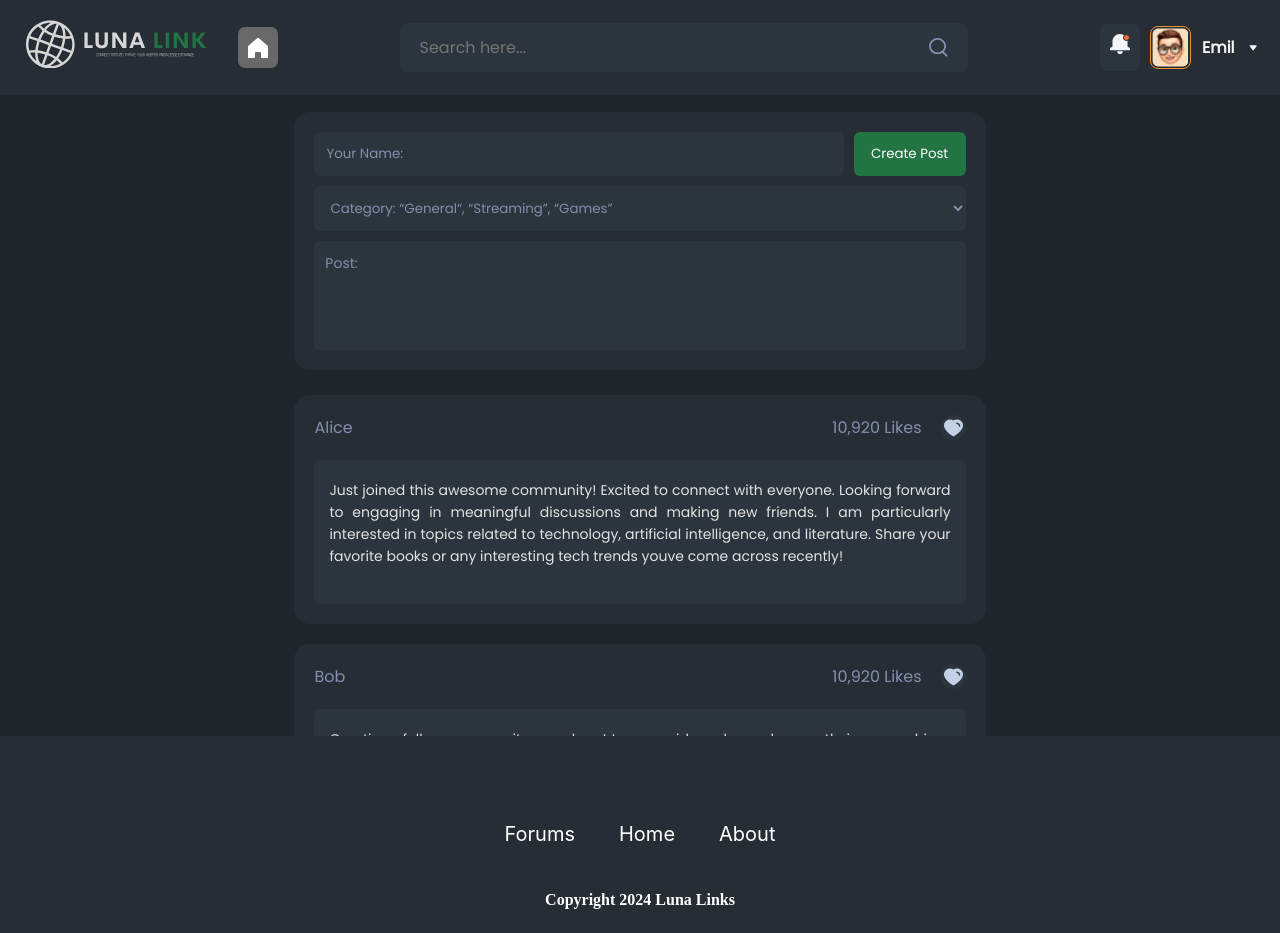
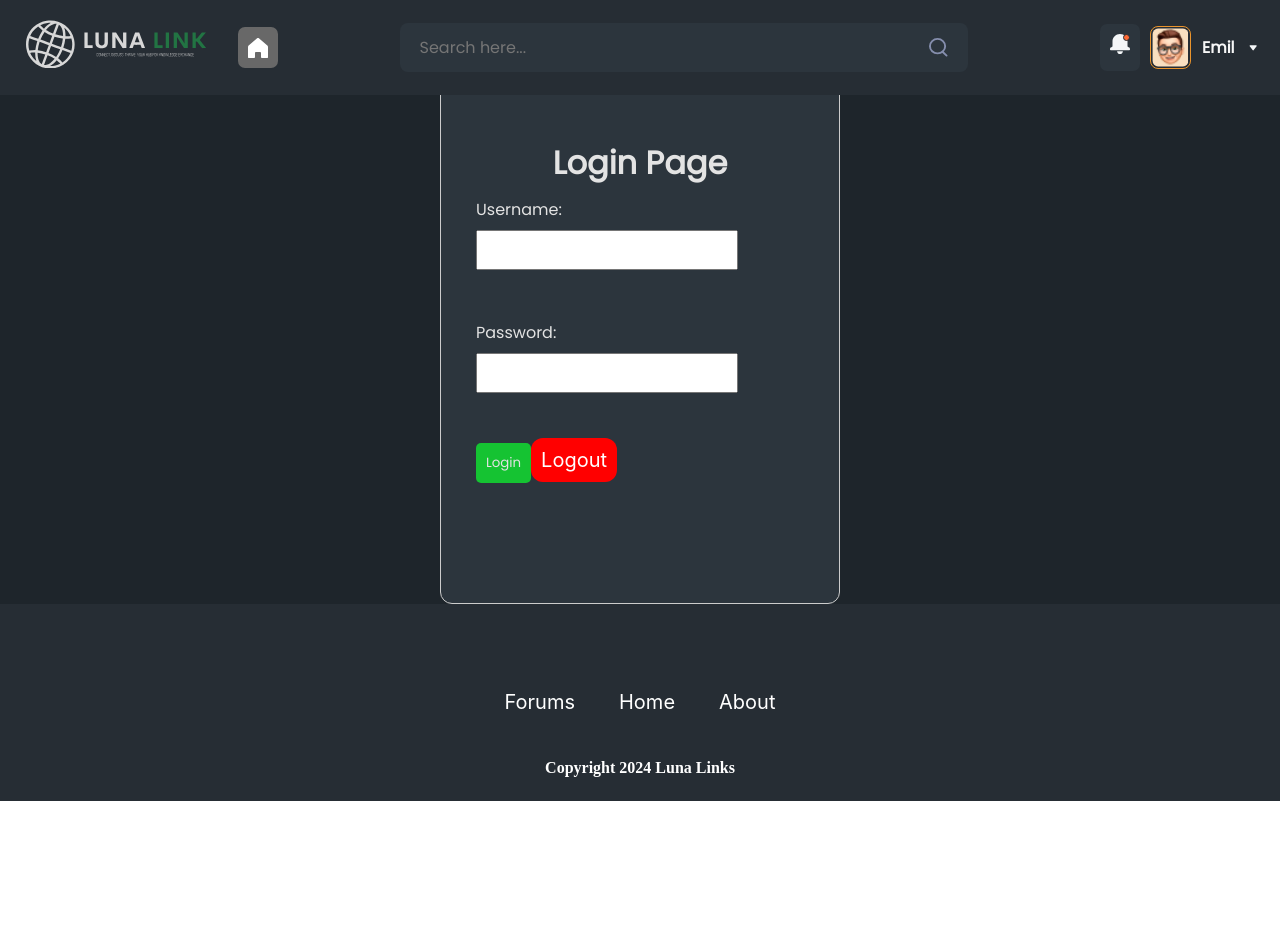
Before and after one commit to AdrianKnudsen/Luna-Link, a React (Vite) app: page / in a window 1280 px wide. After the commit the page ends 801 px from the top, so only its background shows below. Built offline with nearby package versions, Linux system fonts and the light colour scheme.

Commit message:
Updated router path & import, made login/out-pages & buttons.

```diff
--- a/src/App.jsx
+++ b/src/App.jsx
@@ -1,9 +1,11 @@
 import { BrowserRouter, Routes, Route } from "react-router-dom";
 import { LayoutBase } from "./Pages/LayoutBase";
 import { LandingPage } from "./Pages/LandingPage";
-import { ForumMain } from "./Pages/ForumsPage/ForumMain";
 import { About } from "./Pages/AboutPage";
 import { ContactPage } from "./Pages/ContactPage";
+import LogoutPage from "./Pages/LogoutPage";
+import FakeLoginPage from "./Pages/FakeLoginPage";
+import MainPage from "./Pages/MainPage";
 
 export function App() {
   return (
@@ -11,10 +13,12 @@ export function App() {
       <BrowserRouter>
         <Routes>
           <Route path="/" element={<LayoutBase />}>
-            <Route index element={<LandingPage />} />
+            <Route index element={<FakeLoginPage />} />
+            <Route path="/Home" element={<LandingPage />} />
+            <Route path="/Loggedin" element={<MainPage />} />
             <Route path="/About" element={<About />} />
-            <Route path="/ForumMain" element={<ForumMain />} />
             <Route path="/Contact" element={<ContactPage />} />
+            <Route path="/Loggedout" element={<LogoutPage />} />
             <Route path="*" element={<h1>404 Not Found</h1>} />
           </Route>
         </Routes>
--- /dev/null
+++ b/src/Components/LogoutButton.jsx
@@ -0,0 +1,13 @@
+import React from "react";
+import { Link } from "react-router-dom";
+import styles from "./LogoutButton.module.css";
+
+const LogoutButton = () => {
+  return (
+    <Link to="./Loggedout" className={styles.logoutButton}>
+      Logout
+    </Link>
+  );
+};
+
+export default LogoutButton;
--- /dev/null
+++ b/src/Components/LogoutButton.module.css
@@ -0,0 +1,13 @@
+.logoutButton {
+  background-color: #f00;
+  color: #fff;
+  padding: 10px;
+  border: none;
+  cursor: pointer;
+  text-decoration: none;
+  border-radius: 12px;
+}
+
+.logoutButton:hover {
+  background-color: #d00;
+}
--- /dev/null
+++ b/src/Pages/FakeLoginPage.jsx
@@ -0,0 +1,51 @@
+import { useState } from "react";
+import { useNavigate } from "react-router-dom"; // Import useNavigate
+import styles from "./FakeLoginPage.module.css";
+import LogoutButton from "../Components/LogoutButton";
+
+const FakeLoginPage = () => {
+  const [username, setUsername] = useState("");
+  const [password, setPassword] = useState("");
+  const navigate = useNavigate();
+
+  const handleLogin = () => {
+    // Simulate a fake login by checking for specific values
+    if (username.toLowerCase() === "demo" && password === "password123") {
+      navigate("/Loggedin");
+    } else {
+      alert("Invalid username or password");
+    }
+  };
+
+  return (
+    <div className={styles.loginContainer}>
+      <h1>Login Page</h1>
+      <label className={styles.label}>
+        Username:
+        <input
+          type="text"
+          value={username}
+          onChange={(e) => setUsername(e.target.value)}
+          className={styles.input}
+        />
+      </label>
+      <br />
+      <label className={styles.label}>
+        Password:
+        <input
+          type="password"
+          value={password}
+          onChange={(e) => setPassword(e.target.value)}
+          className={styles.input}
+        />
+      </label>
+      <br />
+      <button onClick={handleLogin} className={styles.button}>
+        Login
+      </button>
+      <LogoutButton />
+    </div>
+  );
+};
+
+export default FakeLoginPage;
--- /dev/null
+++ b/src/Pages/FakeLoginPage.module.css
@@ -0,0 +1,36 @@
+.loginContainer {
+  max-width: 400px;
+  margin: 0 auto;
+  padding: 120px 35px;
+  border: 1px solid #ccc;
+  border-radius: 12px;
+  background-color: #2c353d;
+  color: #e3e3e3;
+}
+
+.label {
+  display: block;
+  margin-bottom: 10px;
+}
+
+.input {
+  width: 80%;
+  padding: 8px;
+  margin-bottom: 15px;
+  margin-top: 8px;
+}
+
+.button {
+  border-radius: 12px;
+  background-color: #15c332;
+  color: #e3e3e3;
+  padding: 10px;
+  border: none;
+  border-radius: 5px;
+  cursor: pointer;
+  transition: background-color 0.3s ease-in-out;
+}
+
+.button:hover {
+  background-color: #319f3a;
+}
--- a/src/Pages/ForumsPage/ForumMain.jsx
+++ /dev/null
@@ -1,12 +0,0 @@
-import { Link } from "react-router-dom";
-
-export function ForumMain() {
-  return (
-    <>
-      <main className="ForumMainContainer">
-        <h1>Forums main page</h1>
-        <Link to="/About">Go to about</Link>
-      </main>
-    </>
-  );
-}
--- /dev/null
+++ b/src/Pages/LogoutPage.jsx
@@ -0,0 +1,20 @@
+import React from "react";
+import { Link } from "react-router-dom";
+import styles from "./LogoutPage.module.css";
+
+const LogoutPage = () => {
+  return (
+    <div className={styles.logoutContainer}>
+      <h1>Welcome back!</h1>
+      <p>
+        We hope to see you again soon. If youd like to log in again, click the
+        button below:
+      </p>
+      <Link to="/" className={styles.loginLink}>
+        Log In
+      </Link>
+    </div>
+  );
+};
+
+export default LogoutPage;
--- /dev/null
+++ b/src/Pages/LogoutPage.module.css
@@ -0,0 +1,28 @@
+.logoutContainer {
+  text-align: center;
+
+  max-width: 400px;
+  margin: 0 auto;
+  padding: 20px;
+  border: 1px solid #ccc;
+  border-radius: 12px;
+  background-color: #2c353d;
+  color: #e3e3e3;
+  height: 250px;
+}
+
+.loginLink {
+  display: inline-block;
+  margin-top: 20px;
+  padding: 10px 20px;
+  background-color: #15c332;
+  color: #e3e3e3;
+  text-decoration: none;
+  border-radius: 5px;
+  font-size: 16px;
+  transition: background-color 0.3s ease-in-out;
+}
+
+.loginLink:hover {
+  background-color: #319f3a;
+}
--- /dev/null
+++ b/src/Pages/MainPage.jsx
@@ -0,0 +1,25 @@
+import styles from "./MainPage.module.css";
+import React, { useEffect } from "react";
+import { useNavigate } from "react-router-dom";
+
+const Main = () => {
+  const navigate = useNavigate();
+
+  useEffect(() => {
+    const timeoutId = setTimeout(() => {
+      // Navigate to another page after 3 seconds
+      navigate("/Home");
+    }, 3000);
+
+    // Clear the timeout if the component unmounts
+    return () => clearTimeout(timeoutId);
+  }, [navigate]);
+  return (
+    <div className={styles.mainContainer}>
+      <h1>Welcome to Luna Link!</h1>
+      <p className={styles.mainText}>You have successfully logged in.</p>
+    </div>
+  );
+};
+
+export default Main;
--- /dev/null
+++ b/src/Pages/MainPage.module.css
@@ -0,0 +1,13 @@
+.mainContainer {
+  text-align: center;
+  background-color: #2c353d;
+  padding: 35px;
+  color: #e3e3e3;
+  margin-top: 50px;
+  border-radius: 12px;
+}
+
+.mainText {
+  font-size: 20px;
+  color: #e3e3e3;
+}
```
